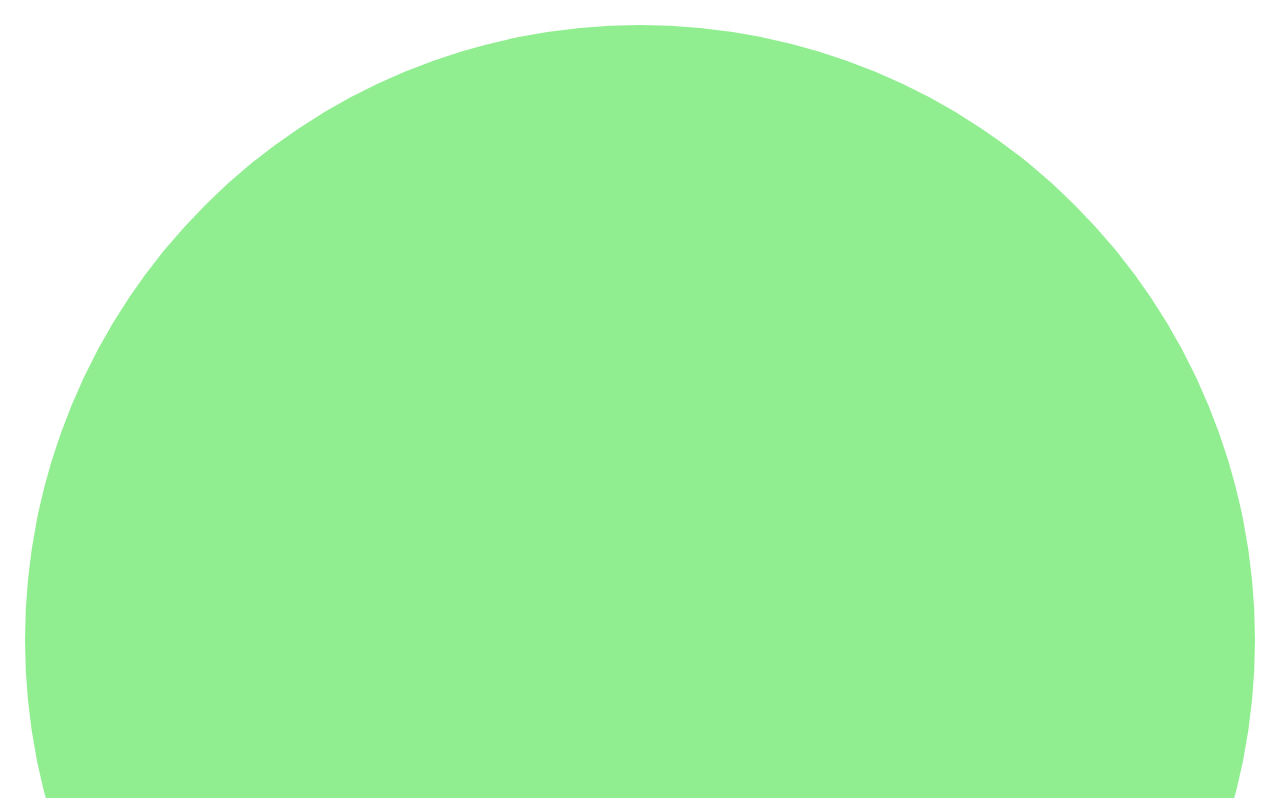
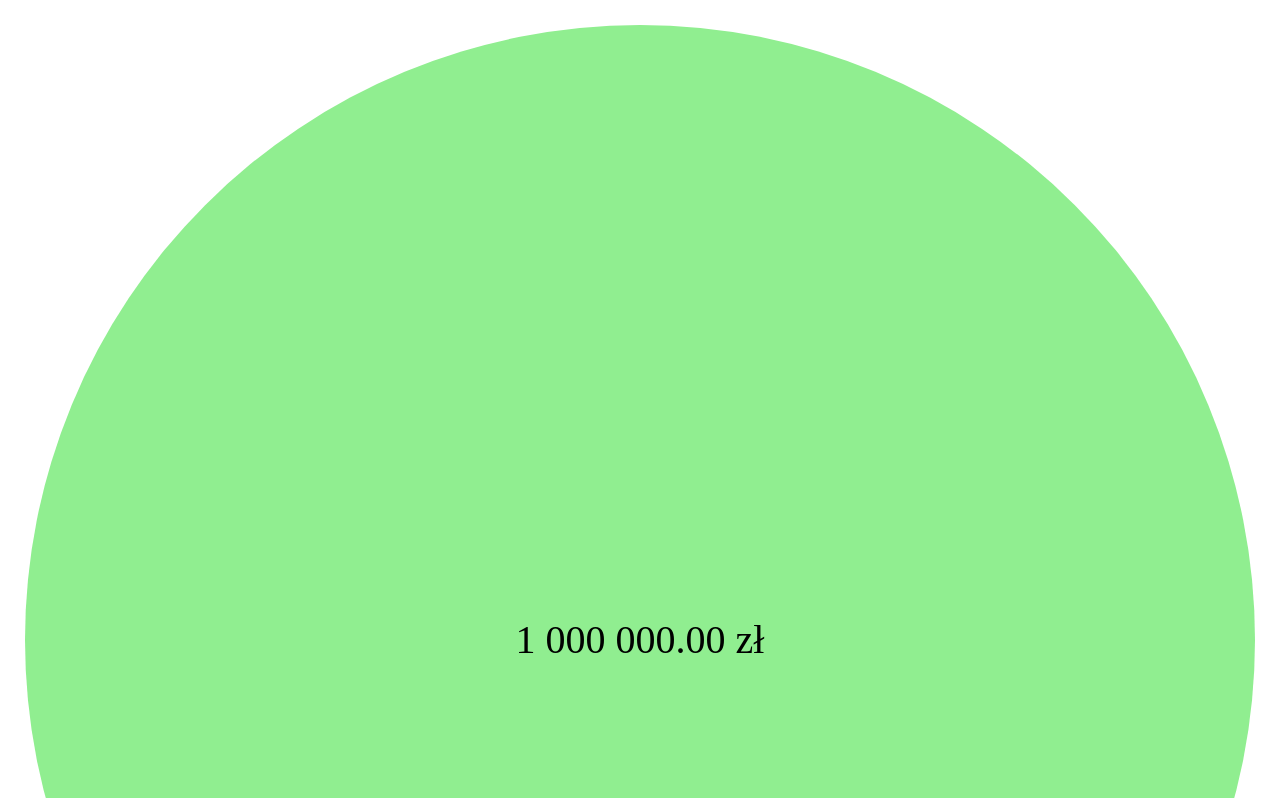
Before and after one commit to inwestycje/symulator, a plain HTML site: page index.html in a window 1280 px wide. Shown: the top 798 px of the page. Drawn offline with Linux system fonts and the light colour scheme.

Commit message:
Prawdziwe dane - index

```diff
--- a/index.html
+++ b/index.html
@@ -3,6 +3,7 @@
     <meta charset="UTF-8">
     <meta http-equiv="X-UA-Compatible" content="IE=edge">
     <meta name="viewport" content="width=device-width, initial-scale=1.0">
+    <script src = "dane_gielda.js"></script>
     <script src = "script.js"></script>
     <link rel="stylesheet" href="style.css">
 </head>
```
